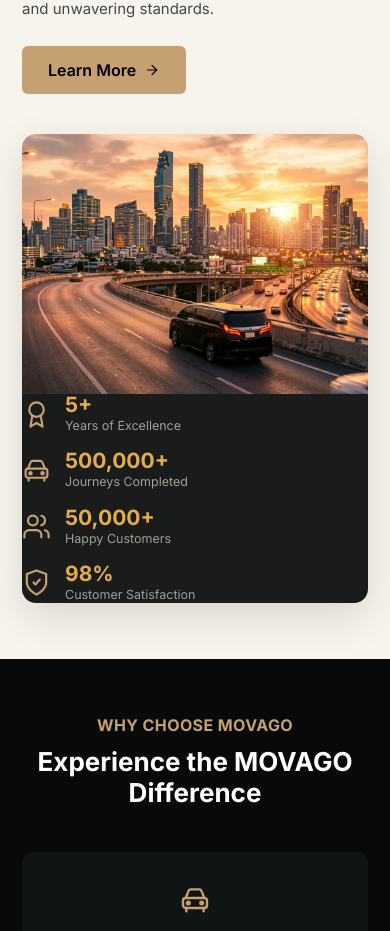
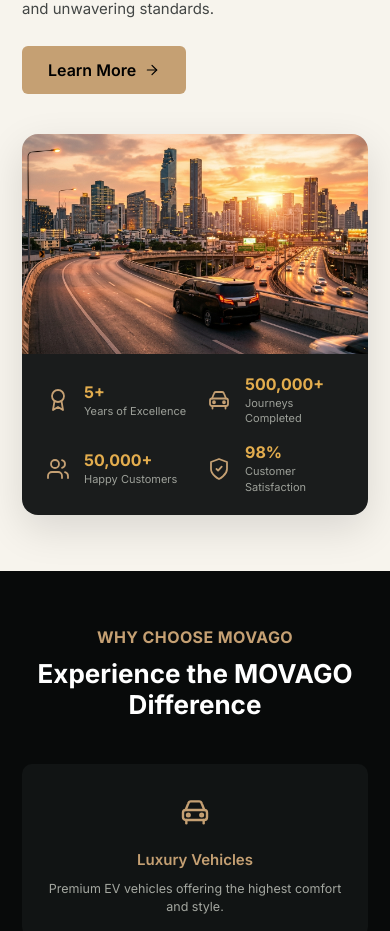
Before and after one commit to movago-team/movago, a Next.js app: page /about in a window 390 px wide. Shown: the part 1419-2350 px from the top of the page. Built offline with nearby package versions, Linux system fonts and the light colour scheme.

Commit message:
ปรับขนาดกล่อง mobile about story section

```diff
--- a/components/about/AboutStorySection.tsx
+++ b/components/about/AboutStorySection.tsx
@@ -74,28 +74,28 @@
           </div>
 
           <div className="relative">
-            <div className="relative flex h-full min-h-0 flex-col overflow-hidden rounded-[14px] shadow-[0_14px_40px_rgba(0,0,0,0.12)] lg:min-h-[380px] lg:flex-row">
+            <div className="relative flex h-full min-h-0 flex-col overflow-hidden rounded-2xl border border-black/[0.08] shadow-[0_14px_40px_rgba(0,0,0,0.12)] lg:min-h-[380px] lg:flex-row">
               <img
                 src="/images/about/story-bangkok.jpg"
                 alt="MOVAGO Executive Transportation across Bangkok"
-                className="size-full min-h-[260px] object-cover sm:min-h-[320px] lg:min-h-[380px]"
+                className="w-full min-h-[220px] max-h-[320px] object-cover sm:min-h-[300px] lg:size-full lg:max-h-none lg:min-h-[380px]"
               />
-              <div className="static grid w-full grid-cols-1 gap-4 border-t border-white/12 bg-[#0e1111]/95 p-5.5 backdrop-blur-[10px] sm:grid-cols-2 sm:gap-5 lg:absolute lg:inset-y-0 lg:right-0 lg:flex lg:w-[230px] lg:flex-col lg:justify-around lg:gap-0 lg:border-t-0 lg:border-l lg:p-5 lg:py-6">
+              <div className="static grid w-full grid-cols-2 gap-4 border-t border-white/12 bg-[#0e1111]/95 p-5 backdrop-blur-[10px] sm:gap-5 sm:p-6 lg:absolute lg:inset-y-0 lg:right-0 lg:flex lg:w-[240px] lg:flex-col lg:justify-around lg:gap-0 lg:border-t-0 lg:border-l lg:border-white/12 lg:p-6">
                 {STATS.map((stat) => (
-                  <div className="flex items-center gap-3.5" key={stat.label}>
+                  <div className="flex items-center gap-2.5 sm:gap-3" key={stat.label}>
                     <span
                       className={cn(
-                        'inline-flex size-8.5 shrink-0 items-center justify-center sm:size-9 lg:size-[38px]',
+                        'inline-flex size-8 shrink-0 items-center justify-center sm:size-9 lg:size-9.5',
                         textGold,
                       )}
                     >
-                      <Icon name={stat.icon} size={29} />
+                      <Icon name={stat.icon} size={24} />
                     </span>
-                    <div>
-                      <span className={cn('block text-[21px] font-bold leading-none', textGoldBright)}>
+                    <div className="min-w-0 flex-1">
+                      <span className={cn('block text-base font-bold leading-tight sm:text-lg lg:text-xl', textGoldBright)}>
                         {stat.value}
                       </span>
-                      <span className="mt-0.5 block text-[12.5px] leading-snug text-[#9da099]">
+                      <span className="mt-0.5 block text-[11px] leading-snug text-[#9da099] sm:text-xs">
                         {stat.label}
                       </span>
                     </div>
```
